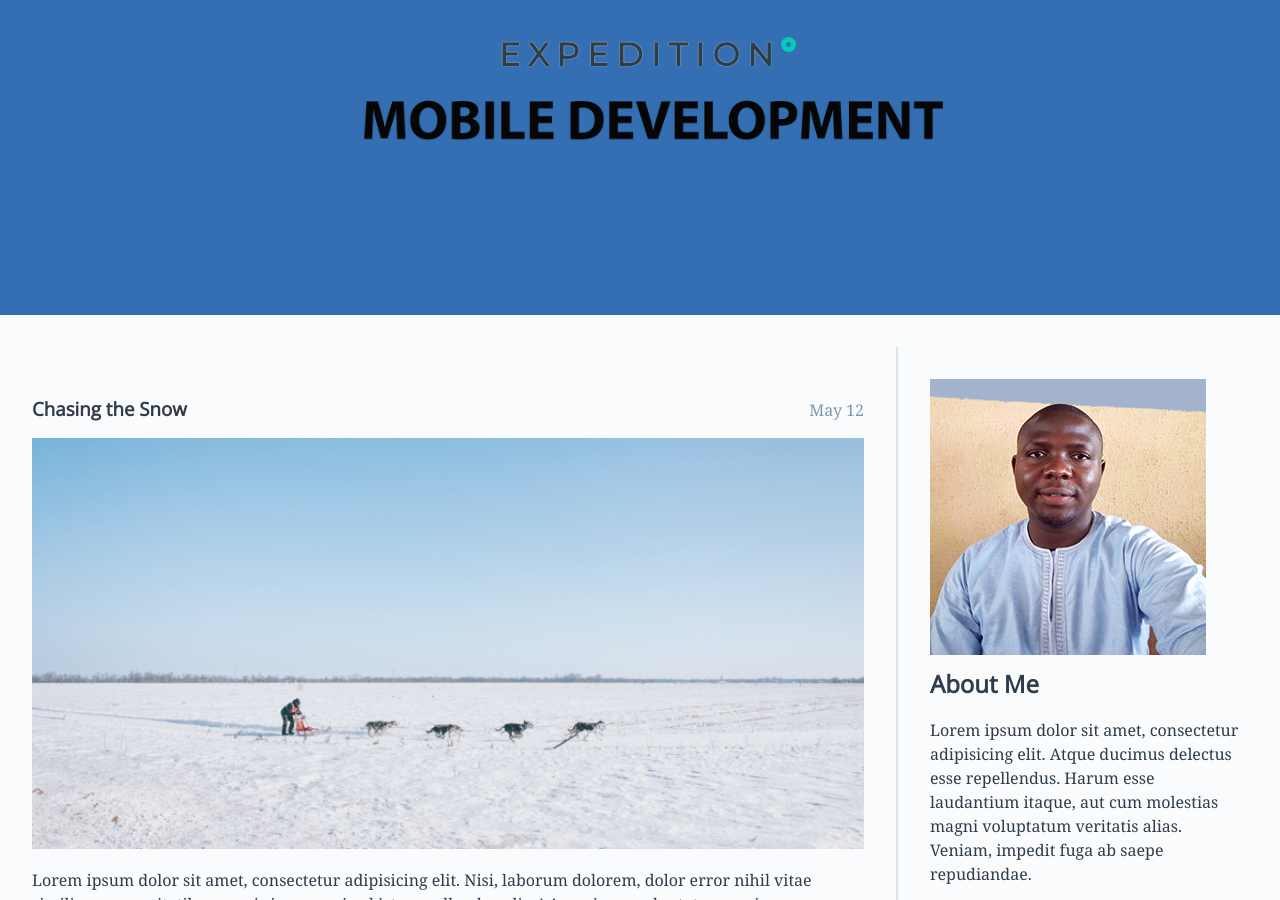
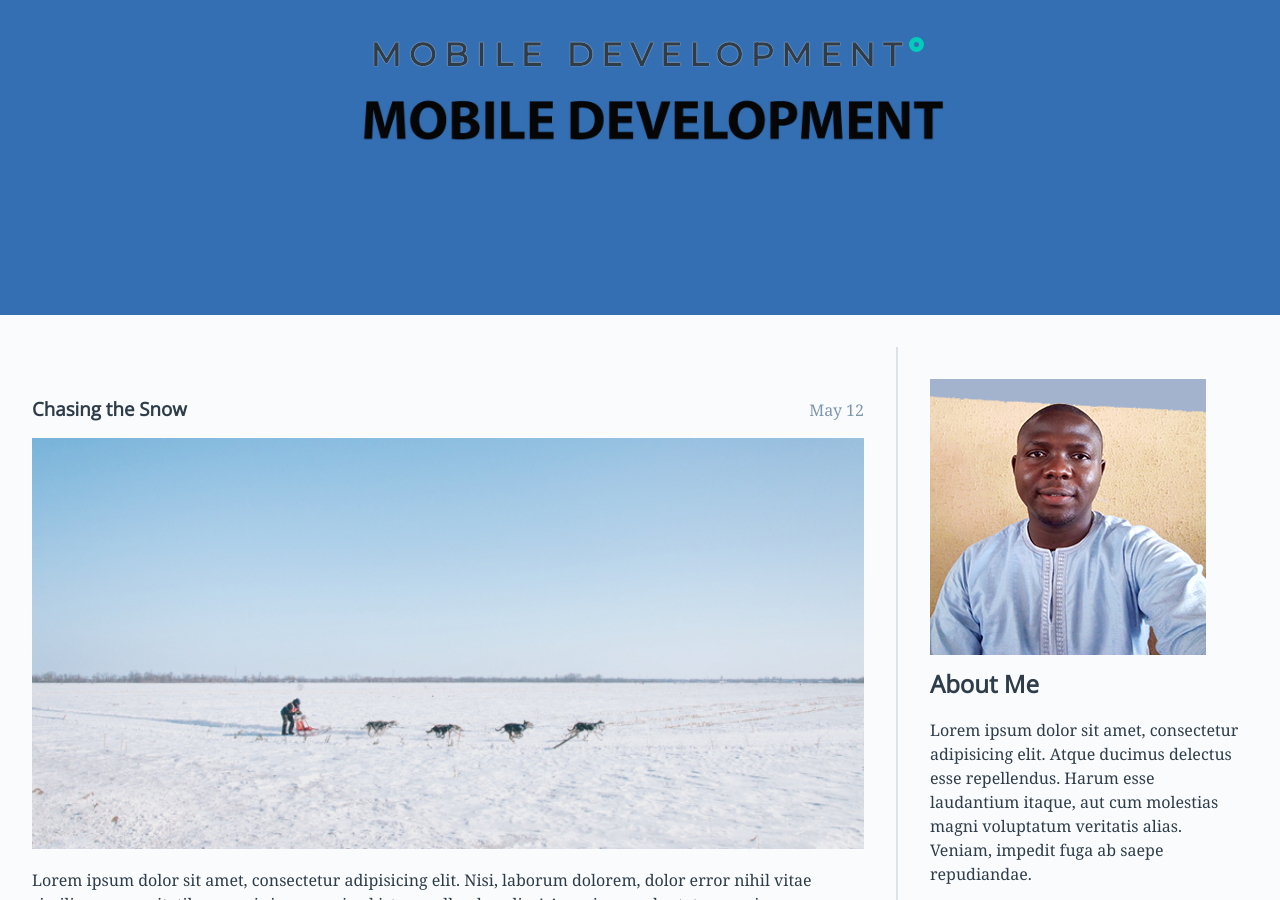
Before and after one commit to sanxy/sanxy.github.io, a Jekyll site: the page index.html, which Jekyll copies as it is, in a window 1280 px wide and 900 px high. Built offline with Jekyll 4.4.1, drawn with Linux system fonts in a browser that asks for light colours.

Commit message:
Update index.html

```diff
--- a/index.html
+++ b/index.html
@@ -12,7 +12,7 @@
 <body>
 
     <header class="page-header">
-        <h1>Expedition</h1>
+        <h1>MOBILE DEVELOPMENT</h1>
     </header>
 
     <div class="container">
```
